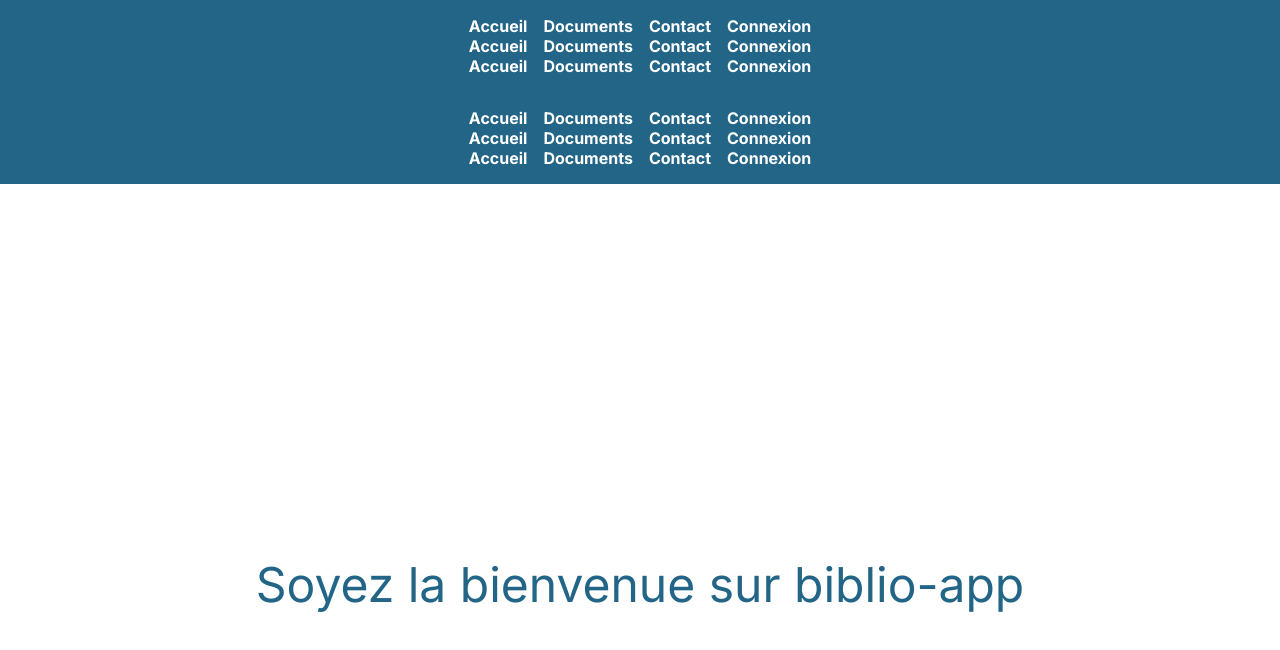
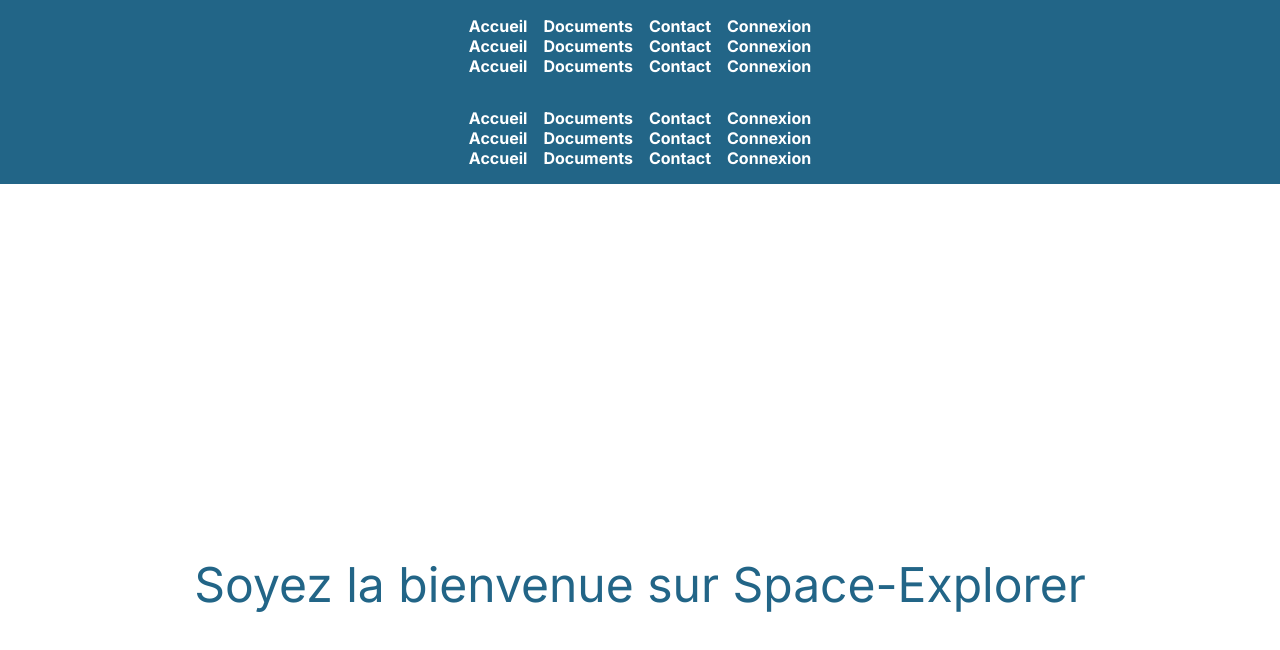
Before and after one commit to Isigod024/Space-explorer, a Next.js app: page / in a window 1280 px wide. Shown: the top 650 px of the page. Built offline with nearby package versions, Linux system fonts and the light colour scheme.

Commit message:
Update page.jsx

```diff
--- a/app/page.jsx
+++ b/app/page.jsx
@@ -3,7 +3,7 @@
   return (
     <main className={styles.main}>
       <div className={styles.welcome}>
-        Soyez la bienvenue sur biblio-app
+        Soyez la bienvenue sur Space-Explorer
       </div>
     </main>
   );
```
